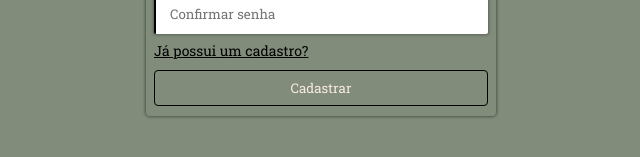
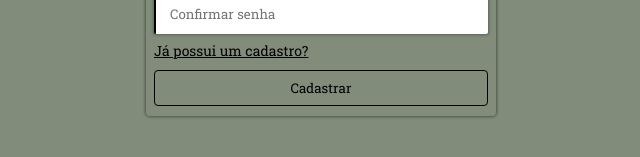
Before and after one commit to LuscaCid/personal-blog-react, a React (Vite) app: page /register in a window 1280 px wide. Shown: the part 497-654 px from the top of the page, without its empty margins (319-959 px from the left). Built offline with nearby package versions, Linux system fonts and the light colour scheme.

Commit message:
followers search updated

```diff
--- a/src/components/Button/style.js
+++ b/src/components/Button/style.js
@@ -13,11 +13,12 @@ export const Container = styled.button`
 
     margin-top: 10px;
 
-    color: ${({ theme }) => theme.COLORS.PINK};
+    color: black;
 
     cursor: pointer;
     transition: background 0.3s;
     &:hover{
+        color: white;
         background: black;
     }
 `;
--- a/src/components/Header/index.jsx
+++ b/src/components/Header/index.jsx
@@ -22,7 +22,7 @@ export function Header() {
             console.log(searchedUsers)
         }
         if(inputSearch)fetchData()
-        else setSearchedUsers([])
+        else if(inputSearch == '')setSearchedUsers([])
         console.log(inputSearch)
     }, [inputSearch])
 
@@ -39,11 +39,26 @@ export function Header() {
                 <span>Olá, {user.name}</span>
 
             </Perfil>
+            <div className="datalist">
+                <Input
+                onChange = {e => setInputSearch(e.target.value)}
+                placeholder="Pesquisar usuário"
+                type="text"/>
+                <div className="listdata">
+                     {
+                    searchedUsers[1] && searchedUsers.map((found, index) => (
 
-            <Input
-            onChange = {e => setInputSearch(e.target.value)}
-            placeholder="Pesquisar usuário"
-            type="text"/>
+                        <ListComponent
+                        key={String(index)}
+                        following = {found.following}
+                        user={found.user}/>
+
+                    ))
+                    }
+                </div>
+
+            </div>
+
 
             <FaPowerOff
 
--- a/src/components/Header/style.js
+++ b/src/components/Header/style.js
@@ -1,8 +1,28 @@
 import styled from "styled-components";
 
 export const Container = styled.header`
+    top: 0;
+    position: fixed;
+    z-index: 333;
 
-    width: 100%;
+    .datalist{
+        display: flex;
+        flex-direction: column;
+        gap: 10px;
+        position: relative;
+        width: 250px;
+        .listdata{
+            z-index: 999;
+            border-radius: 4px;
+            max-height: 230px;
+            overflow-y: auto;
+            box-shadow: 0 1rem 2rem -1rem rgb(0,0,0,0.5);
+            position: absolute;
+            top: 30px;
+            width: 100%;
+        }
+    }
+        width: 100%;
     height: 56px;
 
     background: ${({ theme }) => theme.COLORS.BACKGROUND_800};
@@ -52,7 +72,7 @@ export const Perfil = styled.div`
 
 export const Input = styled.input`
 
-    width: 230px;
+    width: 250px;
     height: 25px;
 
     border: none;
@@ -60,7 +80,7 @@ export const Input = styled.input`
     padding: 5px 10px;
     margin-right: 115px;
     @media(max-width: 440px){
-        width: 150px;
+        width: 140px;
         margin: 0;
     }
 `;
--- a/src/components/SearchList/index.jsx
+++ b/src/components/SearchList/index.jsx
@@ -1,27 +1,41 @@
-import React from 'react'
+import React, { useEffect } from 'react'
 import { Container } from './style'
 import { Button } from '../Button'
 import { api } from '../../service/api'
 import defaultAvatar from '../../assets/defaultavatar.png'
+import { useState } from 'react'
 
+const ListComponent = ({user, following}) => {
+  const avatarURL = user.avatar ? `${api.defaults.baseURL}/files/${user.avatar}` : defaultAvatar
 
-const ListComponent = ({user}) => {
-  const avatarURL = user.avatar ? `${api.defaults.baseURL}/files/${user.avatar}` : defaultAvatar
   const [avatar, setAvatar] = useState(avatarURL)
+  const [isFollowing, setIsFollowing] = useState(following)
 
+  console.log(user.id)
   const connect = async () => {
-
+    const response = await api.post(`/followers/follow?followed_id=${user.id}`)
+    setIsFollowing(response.data)
+    console.log(response.data)
   }
 
+  const disconnect = async () => {
+    await api.delete(`/followers/unfollow?unfollowing=${user.id}`)
+    setIsFollowing(false)
+  }
+
+  useEffect(() => {
+
+  }, [isFollowing])
 
   return (
     <Container>
-      <div>
+      <div className='user-info'>
         <img src={avatarURL} alt="user image" />
         <h3>{user.name}</h3>
       </div>
       <div className="button">
-
+        {
+        isFollowing ? <Button title="Seguindo" onClick={disconnect} /> :<Button title='Seguir' onClick={connect}/>}
       </div>
 
     </Container>
--- a/src/components/SearchList/style.js
+++ b/src/components/SearchList/style.js
@@ -1,10 +1,19 @@
 import styled from 'styled-components'
 
-export const Container = styled.section`
+export const Container = styled.div`
   display: flex;
+  align-items: center;
   flex-direction: row;
   justify-content: space-between;
   padding: 12px 16px;
+  z-index: 222;
+  background: white;
 
-
+  .user-info{
+    display: flex;
+    img{
+      width: 30px;
+      height: 30px;
+    }
+  }
 `
--- a/src/pages/Feed/index.jsx
+++ b/src/pages/Feed/index.jsx
@@ -28,7 +28,8 @@ export const Feed = ()=>{
 
 
     <Header />
-      <Content
+    <div className="conteudo">
+       <Content
 
       >
         {
@@ -48,6 +49,8 @@ export const Feed = ()=>{
         }
       </Content>
 
+    </div>
+
     </Container>
   )
 }
--- a/src/pages/Feed/style.js
+++ b/src/pages/Feed/style.js
@@ -12,21 +12,18 @@ export const Container = styled.div`
     align-items: center;
 
 
-    display: grid;
-    grid-template-rows: 56px auto;
-    grid-template-areas: "header"
-    "content";
-
 `;
 
 export const Content = styled.div`
     display: flex;
     flex-direction: column;
     gap: 1rem;
+    width: 100%;
+    margin: 65px auto;
 
-    width: 100%;
-    margin: 2rem auto;
-    margin-top: -150px;
-
+    .conteudo{
+        height: 100vh;
+        overflow-y: auto;
+    }
 
 `;
```
